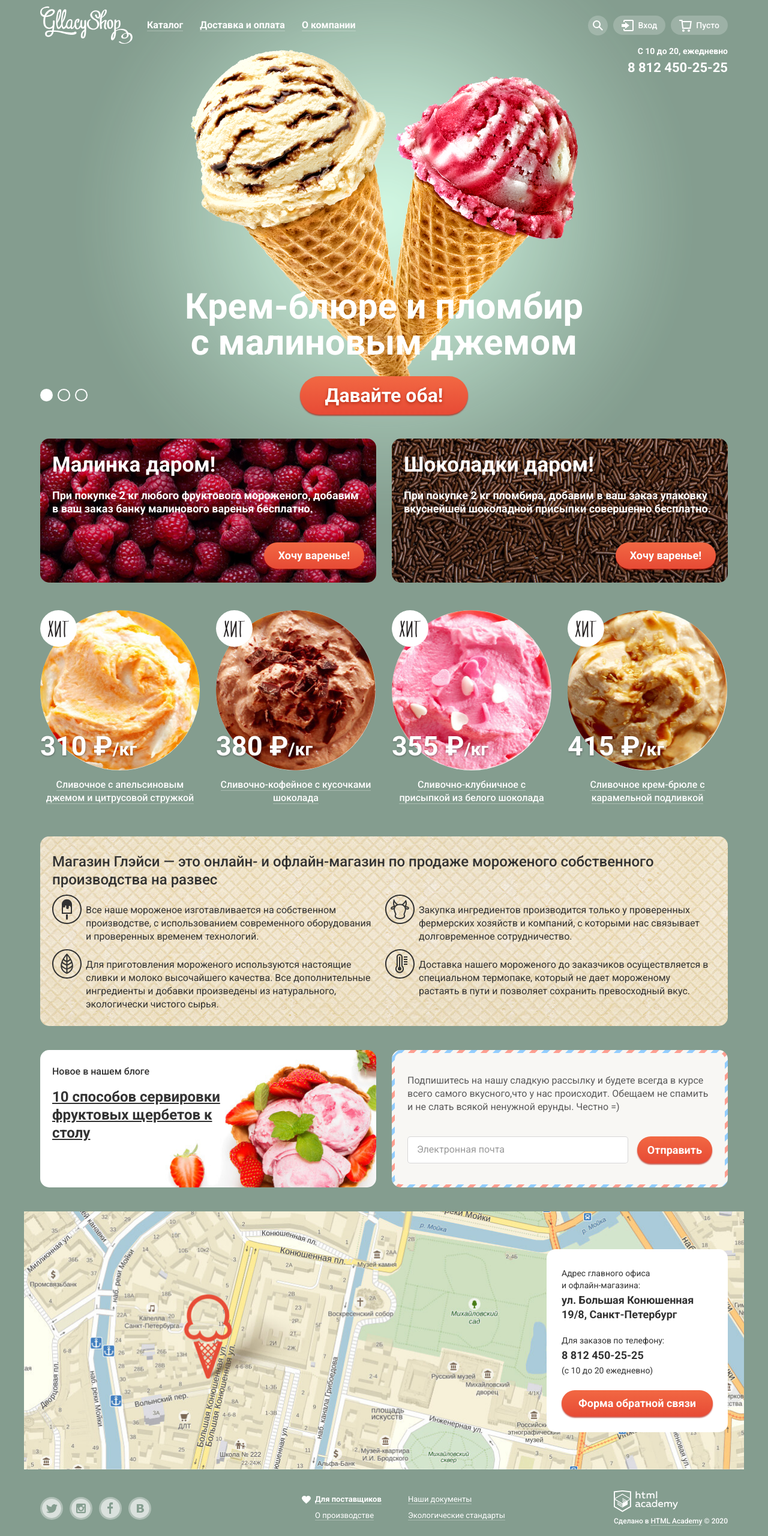
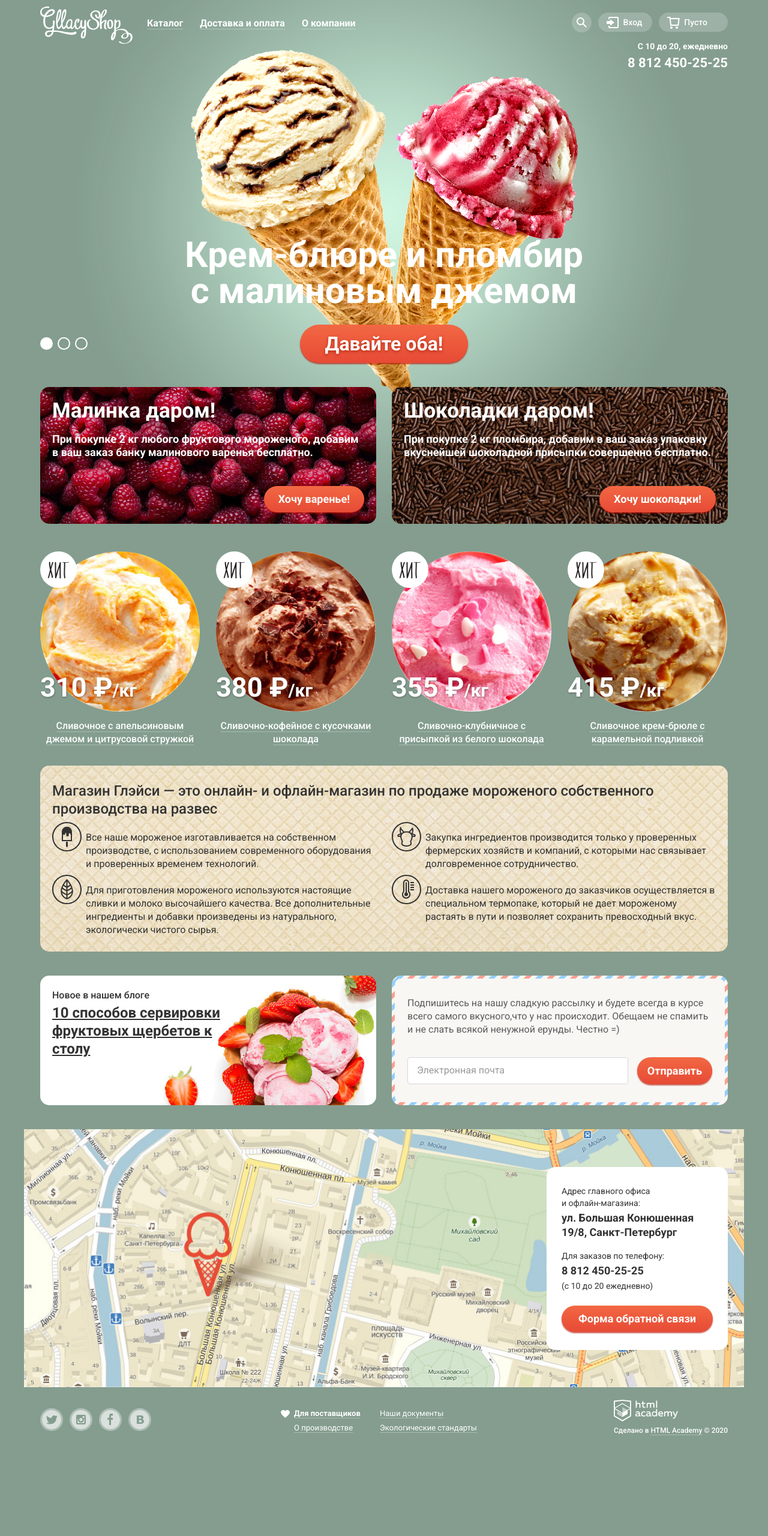
Before and after one commit to GIrk67/Gllacy, a plain HTML site: page index.html in a window 1280 px wide. Shown: the whole page at 60% size. After the commit the page ends 2418 px from the top, so only its background shows below. Drawn offline with Linux system fonts and the light colour scheme.

Commit message:
Исправлены ошибки
Исправлены ошибки валидатора. Проверен pixel perfect

```diff
--- a/css/style.css
+++ b/css/style.css
@@ -33,7 +33,7 @@ input[type="radio"].visually-hidden {
     padding: 0;
     width: 1px;
     height: 1px;
-    clip: rect(0 0 0 0);
+    clip: rect(0, 0, 0, 0);
 
     border: 0;
     overflow: hidden;
@@ -68,7 +68,7 @@ input[type="radio"].visually-hidden {
 
 .slider {
     position: relative;
-    padding-top: 357px;
+    padding-top: 279px;
     text-align: center;
     margin-bottom: 40px;
 }
@@ -254,12 +254,13 @@ input:focus {
     justify-content: flex-start;
     flex-wrap: wrap;
     align-items: center;
-    padding-top: 10px;
-    margin-bottom: 3px;
+
+    margin-bottom: 5px;
 }
 
 .site-navigation {
     margin: 0;
+    margin-top: 15px;
     padding: 0;
     width: 600px;
     display: flex;
@@ -274,6 +275,7 @@ input:focus {
     width: 154px;
     height: 64px;
     margin-right: 10px;
+    padding-top: 10px;
 }
 
 .site-navigation-link {
@@ -398,13 +400,13 @@ input:focus {
     display: flex;
     flex-wrap: wrap;
     justify-content: flex-end;
-
+    padding-top: 10px;
     width: 360px;
     margin-left: auto;
 }
 
 .user-navigation li {
-    margin-right: 9px;
+    margin-right: 11px;
 }
 
 .user-navigation-link {
@@ -460,10 +462,14 @@ input:focus {
     visibility: visible;
 }
 
-.entrance-link,
+.entrance-link {
+    position: relative;
+    padding: 8px 17px 8px 42px;
+}
+
 .basket-link {
     position: relative;
-    padding: 8px 14px 8px 42px;
+    padding: 8px 34px 8px 42px;
 }
 
 .entrance-link::before {
@@ -562,6 +568,7 @@ input:focus {
 
 .basket-item-full .basket-link {
     color: #323232;
+    padding-right: 17px;
 }
 
 .basket-item-full .basket-link::before {
@@ -648,7 +655,7 @@ input:focus {
 .promo-title {
     margin: 0;
     padding: 0;
-    margin-bottom: 20px;
+    margin-bottom: 16px;
 
     font-size: 35px;
     font-weight: bold;
@@ -661,7 +668,7 @@ input:focus {
     background-size: cover;
     background-repeat: no-repeat;
     border-radius: 15px;
-    padding: 23px 20px;
+    padding: 19px 20px;
     display: flex;
     flex-direction: column;
 }
@@ -701,7 +708,7 @@ input:focus {
     background-repeat: repeat;
     background-position: 0 0;
     border-radius: 15px;
-    padding: 27px 31px 25px 20px;
+    padding: 27px 20px 25px;
     margin-bottom: 40px;
 }
 
@@ -732,7 +739,7 @@ input:focus {
     font-weight: 400;
     line-height: 22px;
     padding-left: 56px;
-    margin-top: 25px;
+    margin-top: 22px;
 }
 
 .features-item::before {
@@ -775,7 +782,11 @@ input:focus {
     background-size: cover;
     background-position: 0 0;
     border-radius: 15px;
-    padding: 25px 20px;
+    padding: 22px 20px;
+}
+
+.news p {
+    margin: 0;
 }
 
 .news-title {
@@ -784,9 +795,11 @@ input:focus {
     font-weight: 500;
     line-height: 22px;
     text-align: left;
+    margin-bottom: 3px;
 }
 
 .news-link {
+
     display: block;
     width: 300px;
     font-size: 24px;
@@ -816,7 +829,7 @@ input:focus {
 
     border-radius: 10px;
     background-color: #f8f7f4;
-    padding: 35px 21px;
+    padding: 30px 21px;
 
     font-size: 16px;
     font-weight: 400;
@@ -828,7 +841,7 @@ input:focus {
 .sub-text {
     margin: 0;
     padding: 0;
-    margin-bottom: 38px;
+    margin-bottom: 35px;
 }
 
 .sub-form {
@@ -874,7 +887,7 @@ input:focus {
 }
 
 .contact-adress {
-    margin-bottom: 21px;
+    margin-bottom: 17px;
 }
 
 .contact-legend p {
@@ -969,7 +982,7 @@ input:focus {
 
 .filters {
     max-width: 870px;
-    margin-bottom: 34px;
+    margin-bottom: 20px;
 }
 
 .filter-form {
@@ -1151,7 +1164,7 @@ input:focus {
 
 .filter-form-item .supplement {
     width: 705px;
-    padding: 8px 15px 9px;
+    padding: 8px 20px 9px 12px;
 }
 
 .filter-options {
@@ -1244,7 +1257,7 @@ input:focus {
     border: solid 2px #ffffff;
     background-color: rgba(255, 255, 255, 0.2);
 
-    padding: 7px 30px 7px;
+    padding: 7px 27px 7px;
     border-radius: 20px;
 }
 
@@ -1263,10 +1276,6 @@ input:focus {
 
 /*  CATALOG  */
 
-.catalog {
-    margin-bottom: 10px;
-}
-
 .container-catalog {
     padding: 0 14px;
 }
@@ -1289,7 +1298,7 @@ input:focus {
     padding: 6px 14px 22px 13px;
     border-radius: 7px;
 
-    margin-bottom: -38px;
+    margin-bottom: -48px;
 }
 
 .product-item:hover {
@@ -1380,14 +1389,15 @@ input:focus {
     padding: 0;
     display: flex;
     justify-content: flex-end;
-    padding-top: 80px;
+    padding-top: 45px;
+    padding-right: 10px;
     padding-bottom: 30px;
 
     border-bottom: 1px solid rgba(255, 255, 255, 0.3);
 }
 
 .pagination-item {
-    margin-right: 3px;
+    margin-right: 4px;
 }
 
 .pagination-item:last-child {
@@ -1461,7 +1471,7 @@ input:focus {
 /*   FOOTER   */
 
 .main-footer .container {
-    padding-top: 35px;
+    padding-top: 21px;
     padding-bottom: 25px;
     display: flex;
     justify-content: space-between;
@@ -1477,6 +1487,7 @@ input:focus {
 }
 
 .social-item {
+    margin-top: 5px;
     margin-right: 11px;
 }
 
@@ -1521,16 +1532,16 @@ input:focus {
 .footer-menu {
     margin: 0;
     padding: 0;
-
-    width: 340px;
+    margin-top: 10px;
+    width: 410px;
     display: flex;
     justify-content: flex-start;
     flex-wrap: wrap;
 }
 
 .footer-menu-item {
-    margin-bottom: 5px;
-    margin-right: 20px;
+    margin-bottom: 2px;
+    margin-right: 8px;
     min-width: 135px;
 }
 
--- a/index.html
+++ b/index.html
@@ -113,7 +113,7 @@
                 совершенно
                 бесплатно.
               </p>
-              <button class="button button-promo" type="button">Хочу варенье!</button>
+              <button class="button button-promo" type="button">Хочу шоколадки!</button>
             </li>
           </ul>
         </section>
@@ -270,8 +270,8 @@
       </p>
       <p>
         <label class="visually-hidden" for="user-message">Поле для сообщения</label>
-        <textarea class="name-message" id="user-message" type="text" name="message"
-          placeholder="Напишите что-нибудь"></textarea></p>
+        <textarea class="name-message" id="user-message" name="message" placeholder="Напишите что-нибудь"></textarea>
+      </p>
       <button class="button button-feedback-form" type="submit">Отправить</button>
     </form>
     <button class="modal-close" type="button">Закрыть</button>
```
Also changed, not shown: catalog.html (+5 -3 lines).
